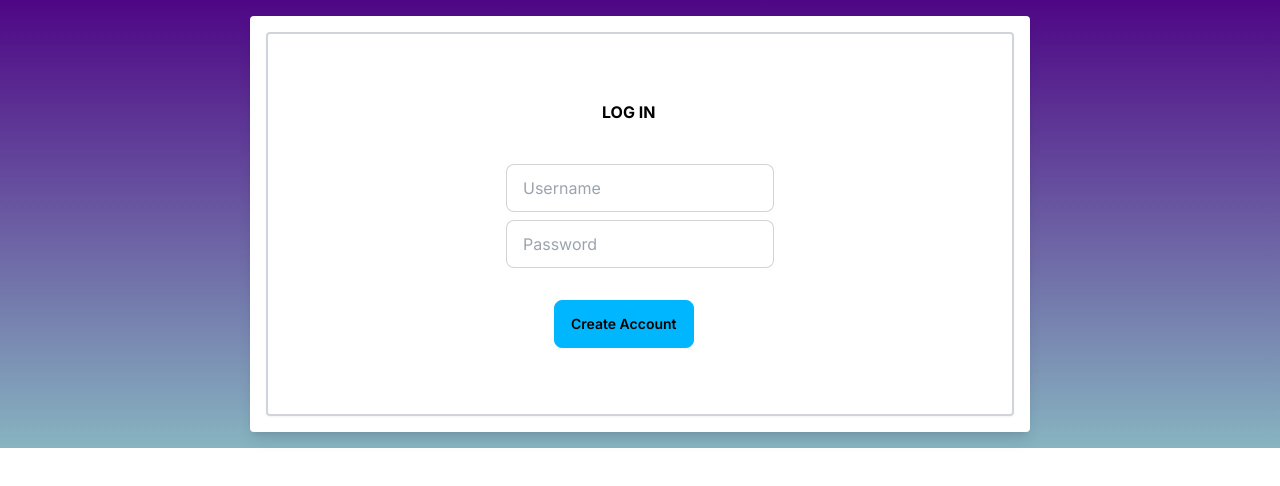
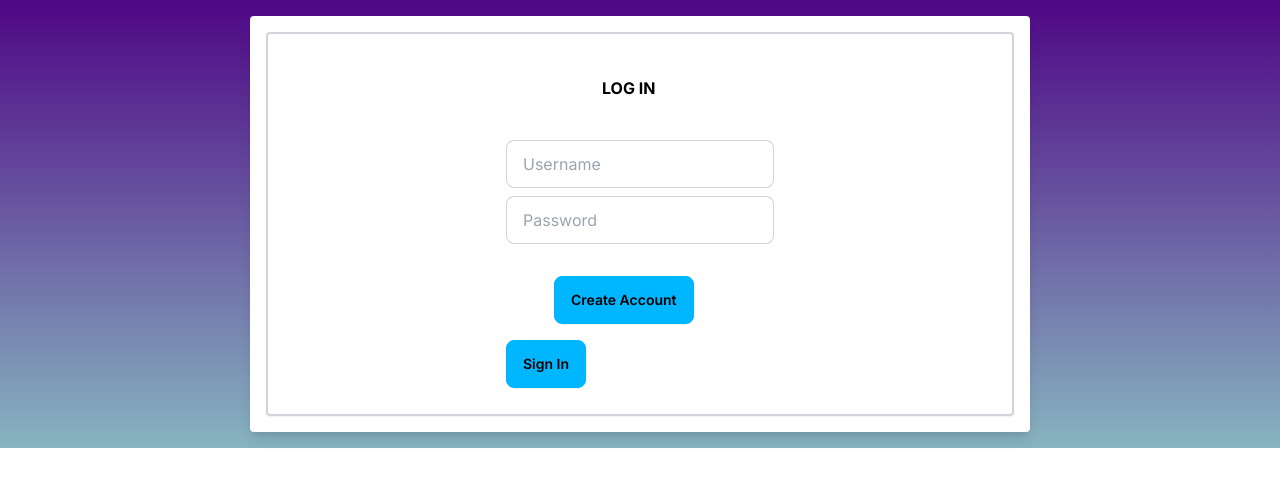
Before and after one commit to caiodasilva2005/Ludis, a Next.js app: page /Pages/LogInPage in a window 1280 px wide. Shown: the top 486 px of the page. Built offline with nearby package versions, Linux system fonts and the light colour scheme; no server answers.

Commit message:
Added sign in

```diff
--- a/app/components/CreateAccountScreen.tsx
+++ b/app/components/CreateAccountScreen.tsx
@@ -12,7 +12,7 @@ const CreateAccountScreen = () => {
   const [bio, setBio] = useState("");
 
   const updateAccount = async () => {
-    const userId = 140;
+    const userId = 142;
 
     try {
       const { error } = await supabase
--- a/app/components/LogIn.tsx
+++ b/app/components/LogIn.tsx
@@ -36,9 +36,29 @@ const LogIn = () => {
         console.error("Error inserting row:", error.message, error.details);
         return;
       }
+      const profileId = data[0].id;
+      console.log(profileId);
       console.log("Inserted Row:", data);
     } catch (error) {
       console.error("Error inserting row:", error);
+    }
+  };
+
+  const handleSignIn = async () => {
+    try {
+      const { data, error } = await supabase
+        .from(profileTable)
+        .select()
+        .eq("username", username);
+      if (error) {
+        throw error;
+      }
+      if (data !== null && data[0].password === password) {
+        const profileId = data[0].id;
+        console.log("found:", profileId);
+      }
+    } catch (error) {
+      console.log(error);
     }
   };
 
@@ -79,6 +99,14 @@ const LogIn = () => {
                   page="../Pages/CreateAccountPage"
                 />
               </div>
+              <div>
+                <CustomButton
+                  type="info"
+                  buttonText="Sign In"
+                  handleClick={async () => handleSignIn()}
+                  page="../"
+                />
+              </div>
             </li>
           </ul>
         </div>
```
